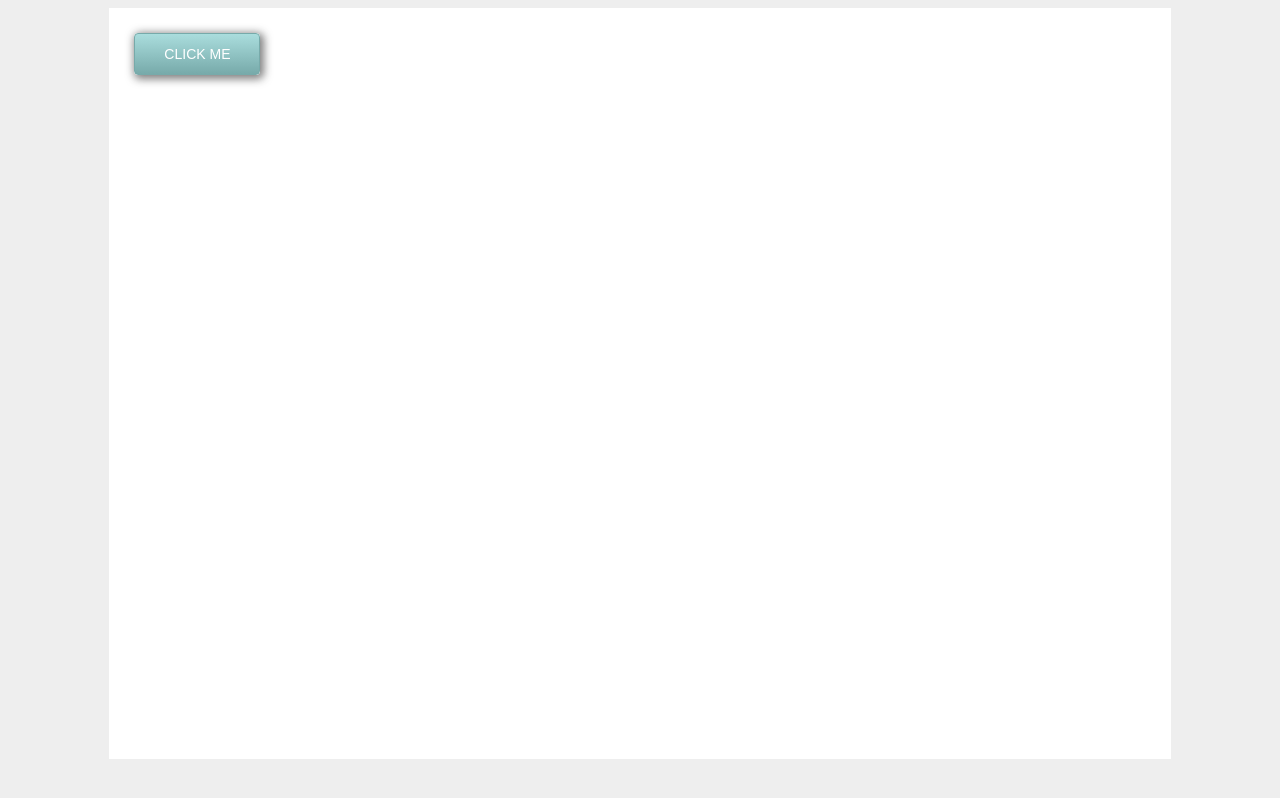
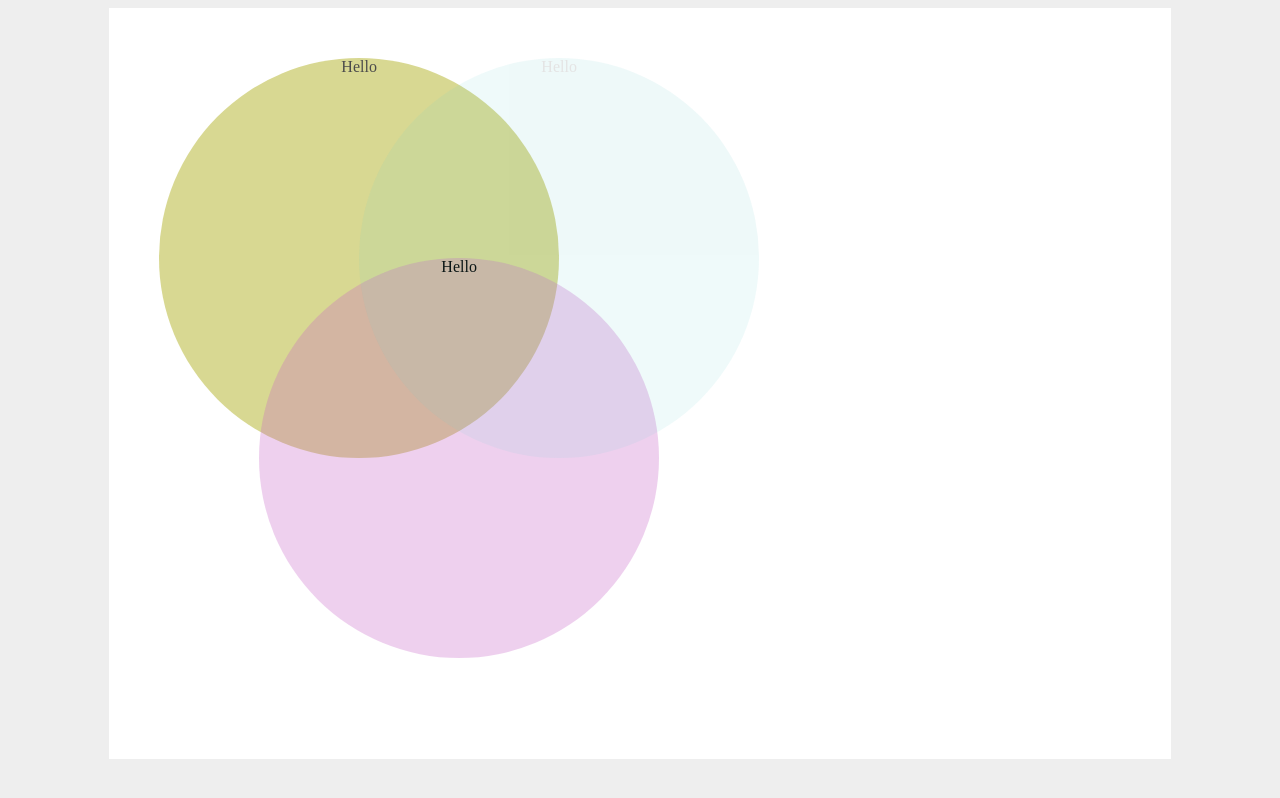
Before and after one commit to KarMa37/CSS_Kurs-Youtube, a plain HTML site: page index.html in a window 1280 px wide. Drawn offline with Linux system fonts and the light colour scheme.

Commit message:
Opacity&rgbA

```diff
--- a/index.html
+++ b/index.html
@@ -25,7 +25,9 @@
     <body>
 
         <div id="main-content">
-        <a href="#" class="button">Click Me</a>
+            <div id="circle1">Hello</div>
+            <div id="circle2">Hello</div>
+            <div id="circle3">Hello</div>
         </div>
 
 
--- a/syntax.css
+++ b/syntax.css
@@ -1,26 +1,34 @@
-.button {
-    display: block;
-    width: 100px;
-    padding: 12px;
-    border: 1px solid #77aaaa;
-    font-family: arial;
-    font-weight: solid;
-    text-transform: uppercase;
-    color: #fff;
-    font-size: 14px;
+#circle1{
+    width: 400px;
+    height: 400px;
+    position: absolute;
+    background: rgb(200,200,100);
+    border-radius: 200px;
+    top: 50px;
+    left: 50px;
     text-align: center;
-    text-decoration: none;
-    border-radius: 4px;
-    background: #aadddd;
-    background: -moz-linear-gradient(top, #aadddd 0%, #77aaaa 100%);
-    background: -webkit-linear-gradient(top, #aadddd 0%, #77aaaa 100%);
-    background: linear-gradient(top, #aadddd 0%, #77aaaa 100%);
-    box-shadow: 2px 2px 8px 2px rgba(40,40,40,0.6);
+    opacity: 0.7;
 }
 
-.button:hover {
-    background: #77aaaa;
-    background: -moz-linear-gradient(bottom, #aadddd 0%, #77aaaa 100%);
-    background: -webkit-linear-gradient(bottom, #aadddd 0%, #77aaaa 100%);
-    background: linear-gradient(bottom, #aadddd 0%, #77aaaa 100%);
+#circle2{
+    width: 400px;
+    height: 400px;
+    position: absolute;
+    background: rgba(200,100,200,0.3);
+    border-radius: 200px;
+    top: 250px;
+    left: 150px;
+    text-align: center;
 }
+
+#circle3{
+    width: 400px;
+    height: 400px;
+    position: absolute;
+    background: rgb(100,200,200);
+    border-radius: 200px;
+    top: 50px;
+    left: 250px;
+    text-align: center;
+    opacity: 0.1;
+}
```
Lines whose indentation alone changed are shown as unchanged.
